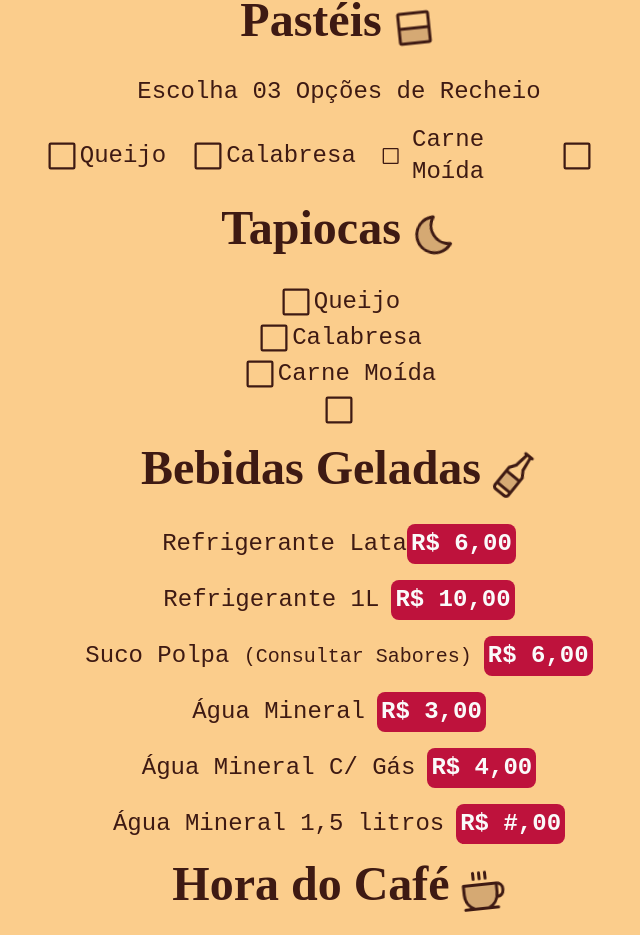
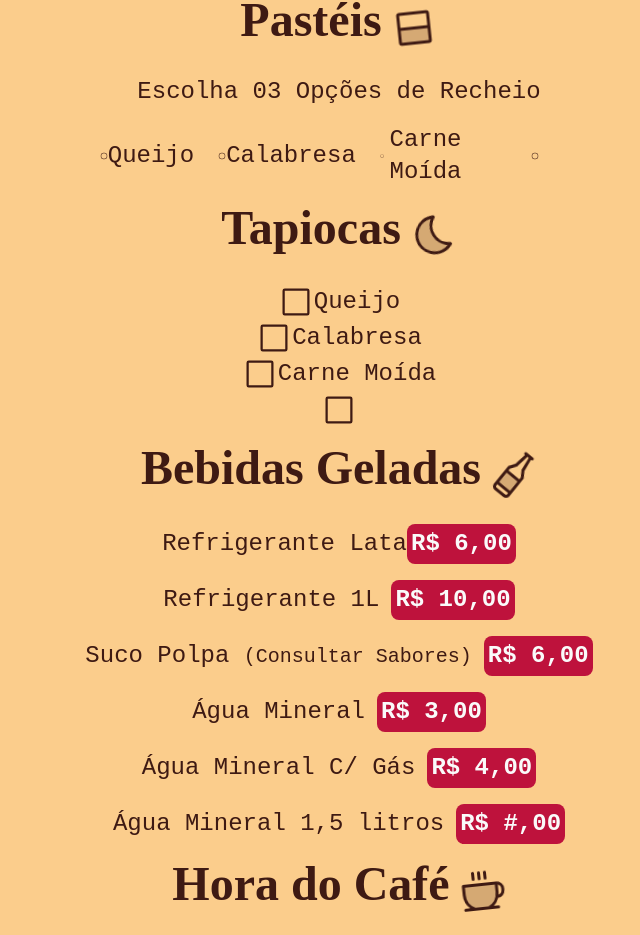
Before and after one commit to sauba/spa-comedoria-emporio-brisa, a Next.js app: page / in a window 1280 px wide. Shown: the part 1404-2339 px from the top of the page, without its empty margins (301-941 px from the left). Built offline with nearby package versions, Linux system fonts and the light colour scheme.

Commit message:
Update: Added components v2

```diff
--- a/src/components/CardapioPasteis/index.tsx
+++ b/src/components/CardapioPasteis/index.tsx
@@ -1,6 +1,6 @@
 'use client'
 
-import { Square, SquareHalfBottom } from "@phosphor-icons/react";
+import { Circle, SquareHalfBottom } from "@phosphor-icons/react";
 
 export default function CardapioPasteis() {
   return (
@@ -29,22 +29,22 @@ export default function CardapioPasteis() {
 
         <div className={`flex justify-center items-center gap-6`}>
           <span className={`w-full flex text-center justify-center xl:justify-center items-center`}>
-            <Square size={36} />
+            <Circle size={8} />
             <span className={`text-2xl font-pt-mono`}>Queijo</span>
           </span>
 
           <span className={`w-full flex text-center justify-center xl:justify-center items-center`}>
-            <Square size={36} />
+            <Circle size={8} />
             <span className={`text-2xl font-pt-mono`}>Calabresa</span>
           </span>
 
           <span className={`w-full flex text-center justify-center xl:justify-center items-center`}>
-            <Square size={36} />
+            <Circle size={8} />
             <span className={`text-2xl font-pt-mono`}>Carne Moída</span>
           </span>
 
           <span className={`w-full flex text-center justify-center xl:justify-center items-center`}>
-            <Square size={36} />
+            <Circle size={8} />
             <span className={`text-2xl font-pt-mono`}></span>
           </span>
         </div>
```
